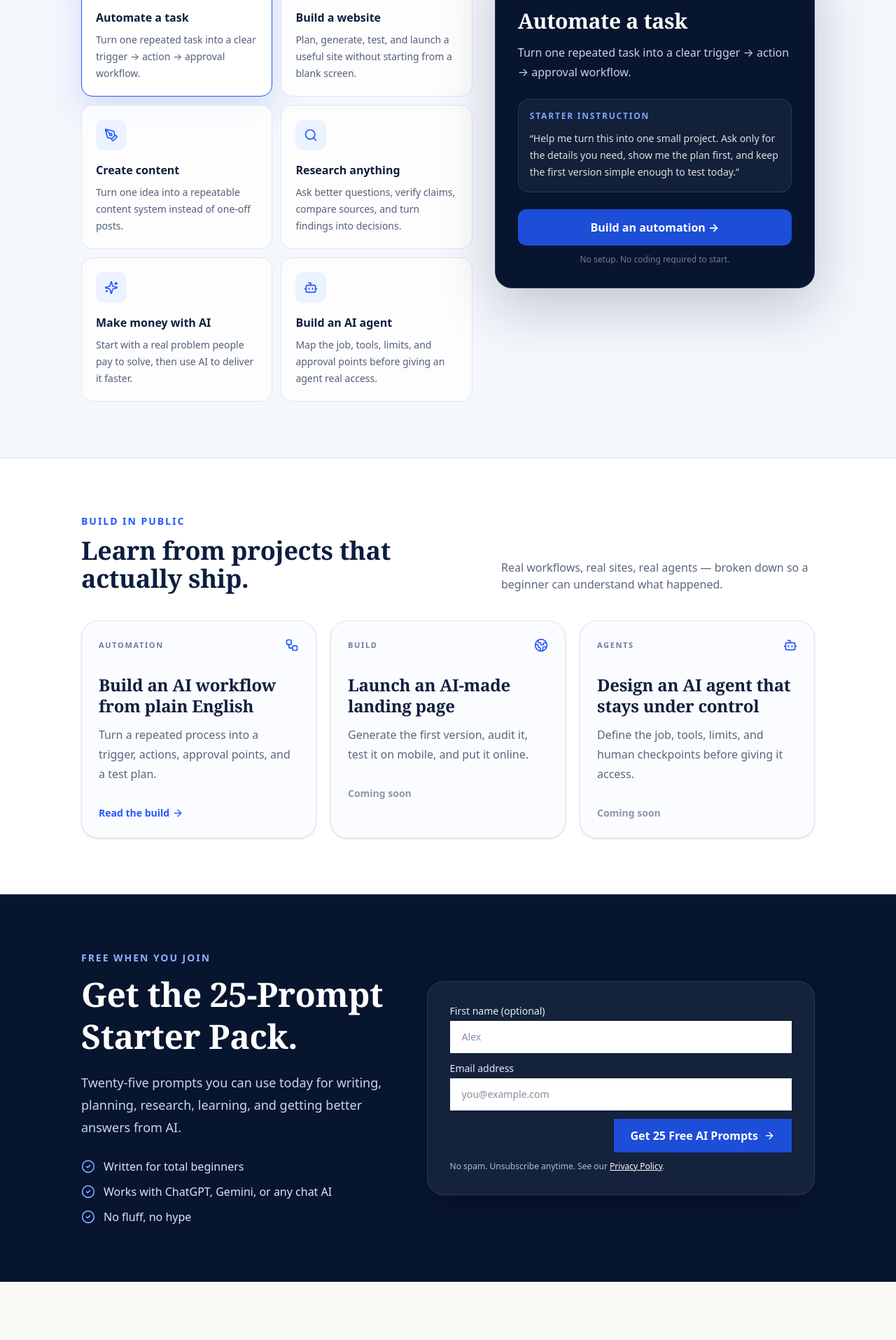
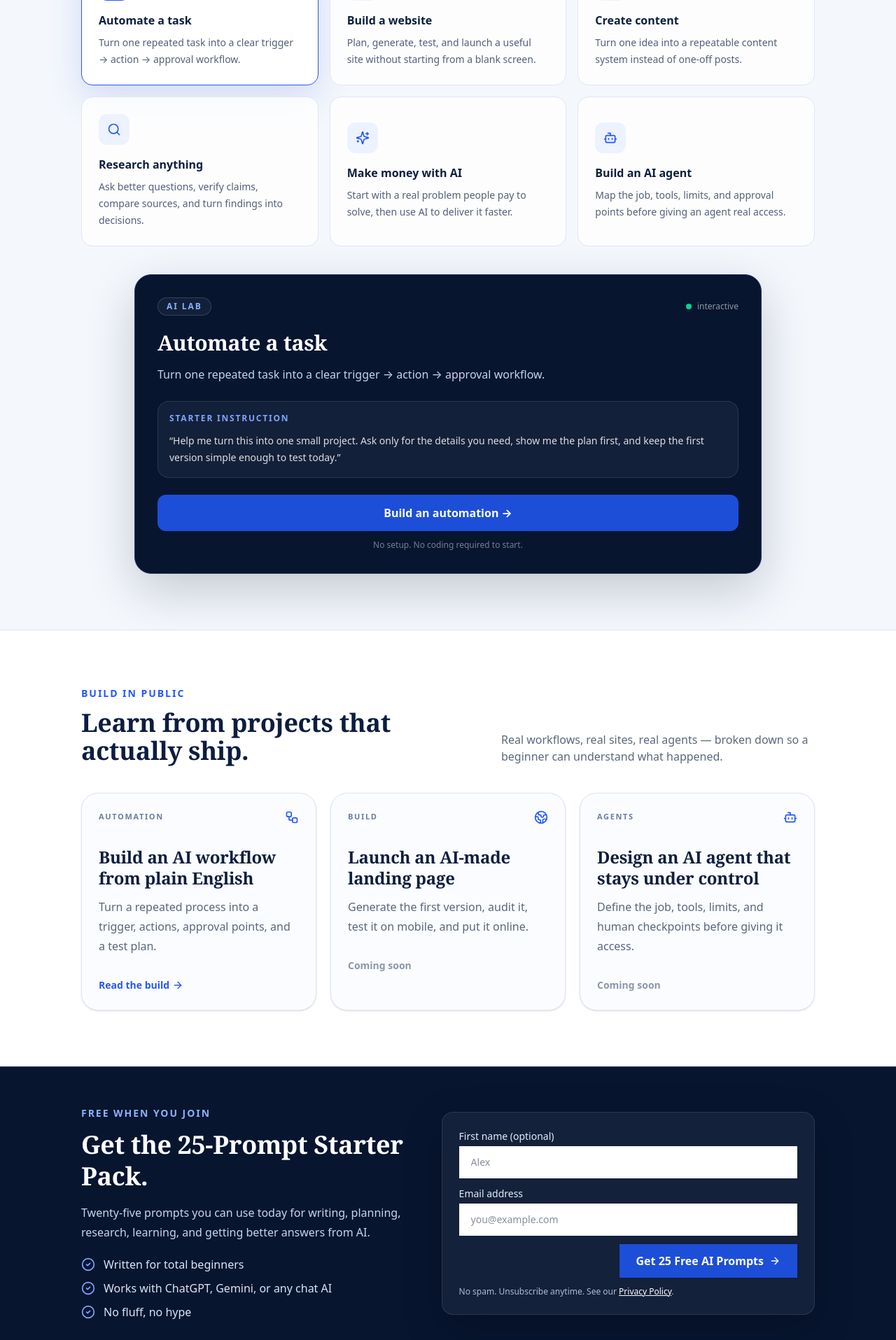
Before and after one commit to DopestT/Let-Me-Teach-You-AI, a Next.js app: page / in a window 1280 px wide. Shown: the part 1220-3135 px from the top of the page at 70% size. Built offline with nearby package versions, Linux system fonts and the light colour scheme; no server answers.

Commit message:
Give homepage sections more breathing room (#7)
Co-authored-by: Your Name <your@email>

```diff
--- a/app/page.tsx
+++ b/app/page.tsx
@@ -130,17 +130,17 @@ export default function HomePage() {
         </div>
       </section>
 
-      <section id="join" className="border-y border-[#20345f] bg-[#07152f] py-16 text-white sm:py-20">
-        <div className="container-editorial grid gap-10 lg:grid-cols-[.9fr_1.1fr] lg:items-center">
+      <section id="join" className="border-y border-[#20345f] bg-[#07152f] py-12 text-white sm:py-14">
+        <div className="container-editorial grid max-w-5xl gap-8 lg:grid-cols-[.95fr_1.05fr] lg:items-center">
           <div>
             <p className="text-sm font-bold uppercase tracking-[.14em] text-[#8fb0ff]">Free when you join</p>
-            <h2 className="mt-3 font-editorial text-4xl font-semibold leading-tight sm:text-5xl">Get the 25-Prompt Starter Pack.</h2>
-            <p className="mt-5 max-w-xl text-lg leading-8 text-[#c8d5ea]">Twenty-five prompts you can use today for writing, planning, research, learning, and getting better answers from AI.</p>
-            <ul className="mt-7 space-y-3 text-[#dce5f5]">
+            <h2 className="mt-3 font-editorial text-3xl font-semibold leading-tight sm:text-4xl">Get the 25-Prompt Starter Pack.</h2>
+            <p className="mt-4 max-w-xl leading-7 text-[#c8d5ea]">Twenty-five prompts you can use today for writing, planning, research, learning, and getting better answers from AI.</p>
+            <ul className="mt-5 space-y-2.5 text-sm text-[#dce5f5] sm:text-base">
               {packBullets.map((bullet) => <li key={bullet} className="flex items-center gap-3"><CheckCircle2 className="h-5 w-5 text-[#7fa5ff]"/>{bullet}</li>)}
             </ul>
           </div>
-          <div className="rounded-3xl border border-white/10 bg-white/[.06] p-6 shadow-2xl sm:p-8 [&_label]:!text-[#e4ecfa] [&_input]:!border-white/15 [&_input]:!bg-white [&_input]:!text-[#0f1e3d] [&_p]:!text-[#aebdd5] [&_a]:!text-white">
+          <div className="rounded-2xl border border-white/10 bg-white/[.055] p-5 shadow-[0_18px_55px_rgba(0,0,0,.22)] sm:p-6 [&_label]:!text-[#e4ecfa] [&_input]:!border-white/15 [&_input]:!bg-white [&_input]:!text-[#0f1e3d] [&_p]:!text-[#aebdd5] [&_a]:!text-white">
             <SignupForm />
           </div>
         </div>
--- a/components/build-chooser.tsx
+++ b/components/build-chooser.tsx
@@ -61,8 +61,8 @@ export function BuildChooser() {
   const active = options.find((item) => item.id === activeId) ?? options[0];
 
   return (
-    <div className="grid gap-8 lg:grid-cols-[1.1fr_.9fr] lg:items-start">
-      <div className="grid gap-3 sm:grid-cols-2">
+    <div className="space-y-8 sm:space-y-10">
+      <div className="grid gap-4 sm:grid-cols-2 lg:grid-cols-3">
         {options.map(({ id, icon: Icon, title, text }) => {
           const selected = id === activeId;
           return (
@@ -70,7 +70,7 @@ export function BuildChooser() {
               key={id}
               type="button"
               onClick={() => setActiveId(id)}
-              className={`group rounded-2xl border p-5 text-left transition-all ${
+              className={`group h-full rounded-2xl border p-5 text-left transition-all sm:p-6 ${
                 selected
                   ? "border-[#2457ff] bg-white shadow-[0_18px_50px_rgba(29,78,216,.16)]"
                   : "border-[#dfe6f2] bg-white/80 hover:-translate-y-0.5 hover:border-[#a9bdf7] hover:shadow-lg"
@@ -86,7 +86,7 @@ export function BuildChooser() {
         })}
       </div>
 
-      <div className="sticky top-24 rounded-3xl border border-[#20345f] bg-[#07152f] p-6 text-white shadow-[0_28px_80px_rgba(7,21,47,.22)] sm:p-8">
+      <div className="mx-auto w-full max-w-4xl rounded-3xl border border-[#20345f] bg-[#07152f] p-6 text-white shadow-[0_24px_70px_rgba(7,21,47,.2)] sm:p-8">
         <div className="mb-5 flex items-center justify-between">
           <span className="rounded-full border border-white/15 bg-white/5 px-3 py-1 text-xs font-bold uppercase tracking-[.16em] text-[#8bb0ff]">AI Lab</span>
           <span className="flex items-center gap-2 text-xs text-white/55"><span className="h-2 w-2 rounded-full bg-emerald-400" /> interactive</span>
```
